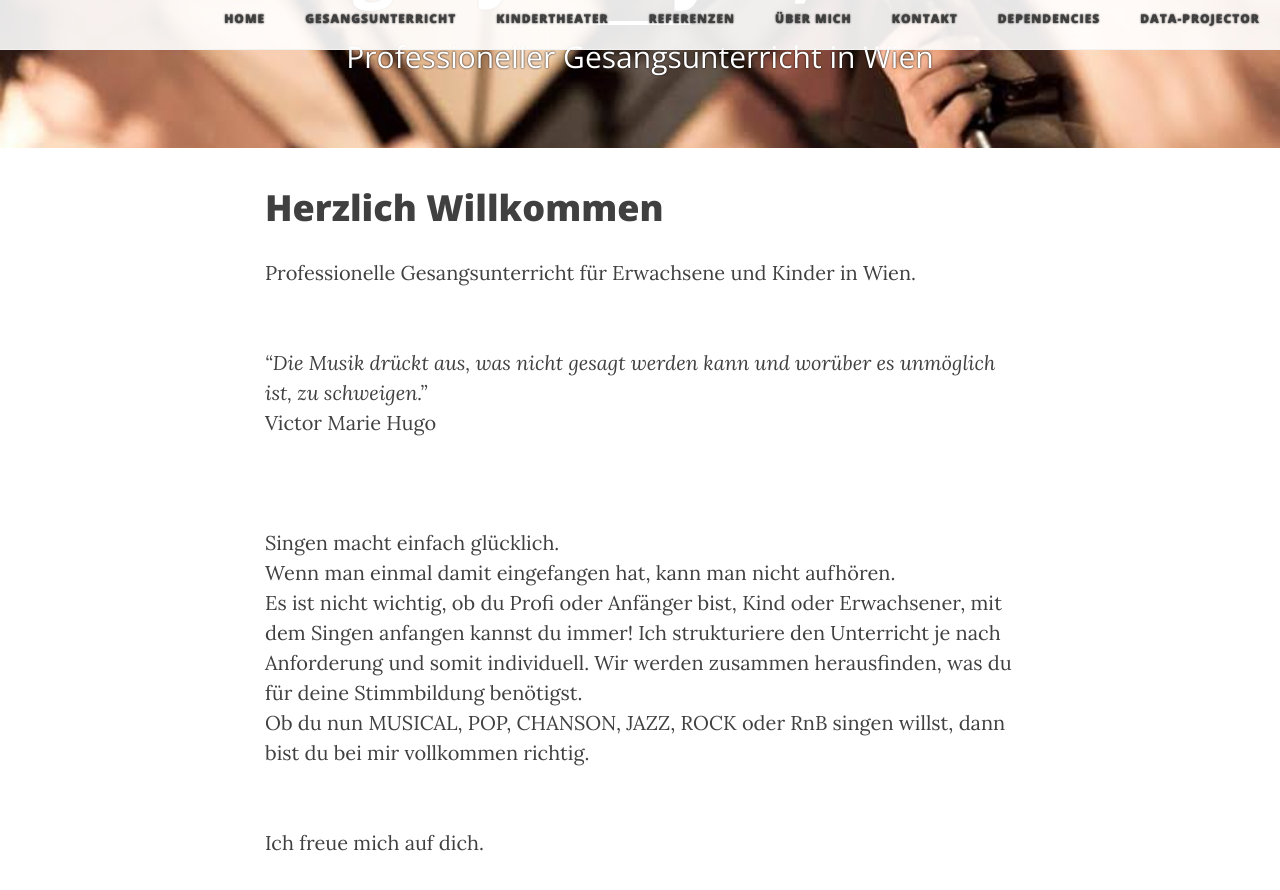
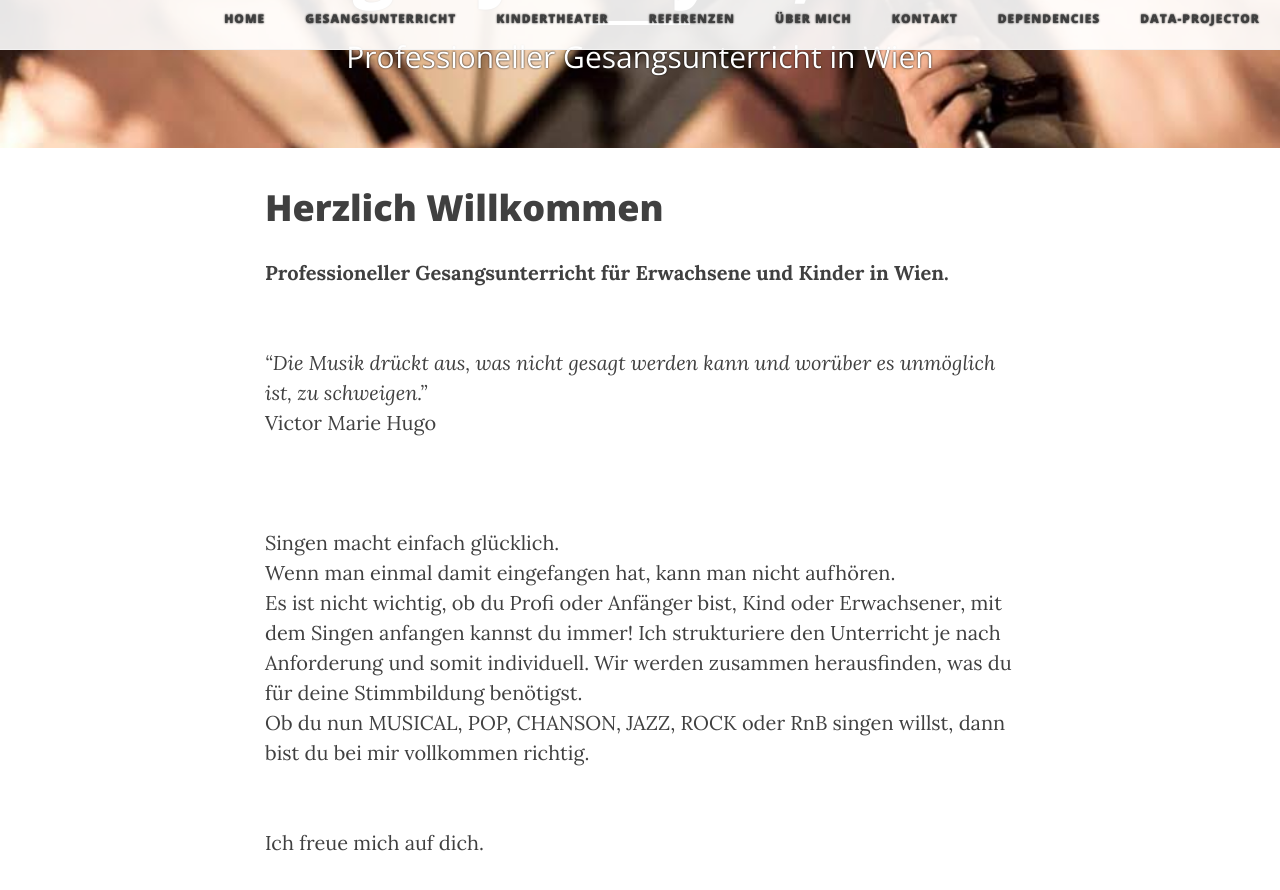
Before and after one commit to janhyza/gesangscoaching.at, a Jekyll site: the page built from index.md, in a window 1280 px wide and 900 px high, scrolled down 346 px. Shown: the top 890 px of the window. Built offline with Jekyll 4.4.1, drawn with Linux system fonts in a browser that asks for light colours; nearby versions of some CDN libraries.

Commit message:
Update index.md

```diff
--- a/index.md
+++ b/index.md
@@ -4,7 +4,7 @@ layout: page
 <h1>Herzlich Willkommen</h1>
 
 
-Professionelle Gesangsunterricht für Erwachsene und Kinder in Wien.
+<strong>Professioneller Gesangsunterricht für Erwachsene und Kinder in Wien.<strong>
 
 <br>
 <i>
```
